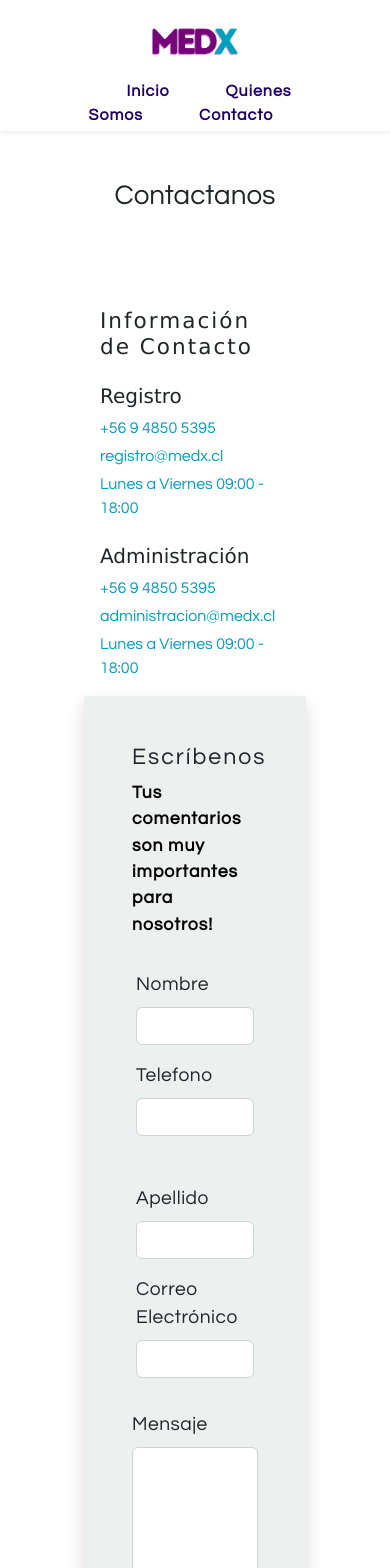
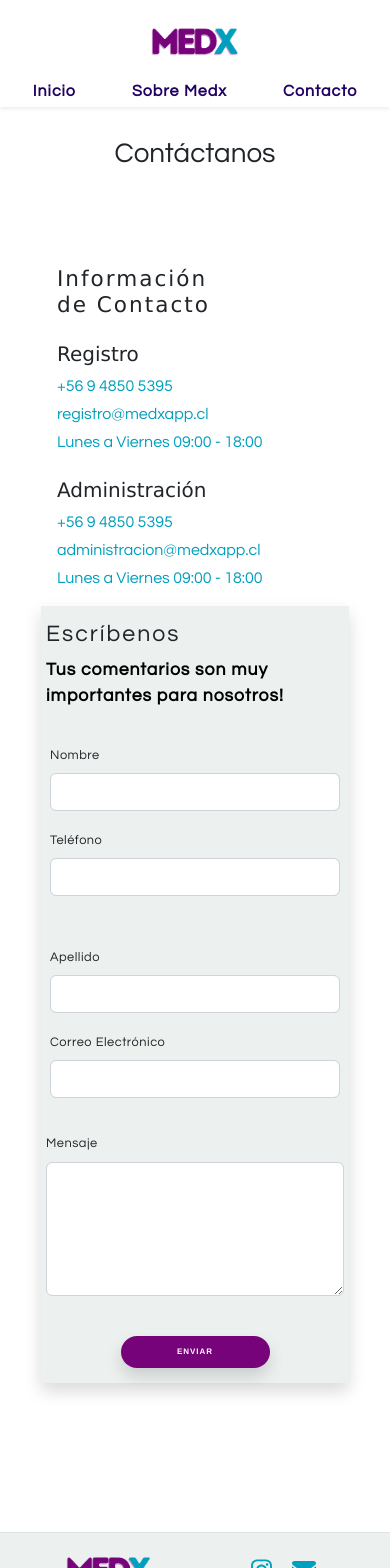
Before and after one commit to tnovak2112/medx, an Angular app: page /contact in a window 390 px wide. Shown: the top 1568 px of the page. Built offline with nearby package versions, Linux system fonts and the light colour scheme.

Commit message:
arreglos en responsividad pantallas pequeñas, navbar, contacto, doc-profile

```diff
--- a/src/app/features/about/views/about.component.html
+++ b/src/app/features/about/views/about.component.html
@@ -9,7 +9,7 @@
 
 <div class="container mb-5 p-5" id="container">
   <div class="row justify-content-center text-center">
-    <h1>SOBRE MEDX</h1>
+    <h1>Bienvenid@s a MEDX</h1>
     <h3>
       Encuentra profesionales de salud de manera fácil y rápida con nuestra StartUp.
     </h3>
--- a/src/app/features/category/components/filters-display/profile-cards/profile-cards.component.css
+++ b/src/app/features/category/components/filters-display/profile-cards/profile-cards.component.css
@@ -44,7 +44,7 @@ button{
     width: 100%;
     height: 100%;
     object-fit: cover;
-    object-position: top;
+    object-position: center;
 }
 p{
     color: lightslategrey;
--- a/src/app/features/contact/views/contact.component.css
+++ b/src/app/features/contact/views/contact.component.css
@@ -1,3 +1,6 @@
+#container{
+    padding: 40px;
+}
 h1{
     font-family: Titulos;
 }
@@ -41,6 +44,7 @@ button:hover{
 }
 #yellow-bg{
     background-color: rgba(218, 226, 223, 0.5);
+    padding: 40px;
 }
 #subtitle{
     font-family: Titulos;
@@ -49,3 +53,18 @@ button:hover{
     font-size: 1.1rem;
     font-weight: 700;
 }
+@media (max-width: 576px) {
+    #yellow-bg {
+      padding: 15px 5px;
+    }
+    #container{
+        padding: 10px 5px;
+        margin-top: 20px;
+    }
+    button{
+        font-size: .5rem;
+    }
+    label{
+        font-size: .8rem;
+    }
+  }
--- a/src/app/features/contact/views/contact.component.html
+++ b/src/app/features/contact/views/contact.component.html
@@ -7,9 +7,9 @@
     </nav>
 </div> -->
 
-<div class="container-fluid mb-5 rounded p-5" id="container">
+<div class="container-fluid container-sm mb-5 rounded" id="container">
   <div class="row text-center">
-    <h1>Contactanos</h1>
+    <h1>Contáctanos</h1>
   </div>
   <div class="row p-5">
     <div class="col-lg-3 col-sm-10 p-3">
@@ -19,22 +19,22 @@
       </h4>
       <div class="d-flex flex-column mt-4">
         <h5 class="m-0">Registro</h5>
-        <p class="m-0 mt-2">+56 9 4850 5395</p>
-        <p class="m-0 mt-1">registro@medx.cl</p>
-        <p class="m-0 mt-1">Lunes a Viernes 09:00 - 18:00</p>
+        <p class="m-0 mt-2 text-break">+56 9 4850 5395</p>
+        <p class="m-0 mt-1 text-break">registro@medxapp.cl</p>
+        <p class="m-0 mt-1 text-break">Lunes a Viernes 09:00 - 18:00</p>
       </div>
       <div class="d-flex flex-column mt-4">
         <h5 class="m-0">Administración</h5>
-        <p class="m-0 mt-2">+56 9 4850 5395</p>
-        <p class="m-0 mt-1">administracion@medx.cl</p>
-        <p class="m-0 mt-1">Lunes a Viernes 09:00 - 18:00</p>
+        <p class="m-0 mt-2 text-break">+56 9 4850 5395</p>
+        <p class="m-0 mt-1 text-break">administracion@medxapp.cl</p>
+        <p class="m-0 mt-1 text-break">Lunes a Viernes 09:00 - 18:00</p>
       </div>
     </div>
-    <div class="col-lg-9 col-sm-12 p-5 shadow" id="yellow-bg">
+    <div class="col-lg-9 col-sm-12 shadow" id="yellow-bg">
       <form [formGroup]="contactForm" (ngSubmit)="onSubmitContact()">
         <div class="row">
           <h3>Escríbenos</h3>
-          <p id="subtitle">
+          <p id="subtitle" class="text-break">
             Tus comentarios son muy importantes para nosotros!
           </p>
           <div class="col-lg-6 col-sm-12 p-3">
@@ -48,7 +48,7 @@
               />
             </div>
             <div class="mb-3">
-              <label for="numberInput" class="form-label">Telefono</label>
+              <label for="numberInput" class="form-label">Teléfono</label>
               <input
                 type="text"
                 class="form-control"
--- a/src/app/shared/components/doc-profile/doc-profile.component.css
+++ b/src/app/shared/components/doc-profile/doc-profile.component.css
@@ -10,7 +10,7 @@
     width: 100%;
     height: 100%;
     object-fit: cover;
-    object-position:top
+    object-position: center;
 }
 #linkedin-btn{
     background-color: #0a66c2;
--- a/src/app/shared/components/doc-profile/doc-profile.component.html
+++ b/src/app/shared/components/doc-profile/doc-profile.component.html
@@ -8,7 +8,7 @@
   "
 >
   <div class="row justify-content-center">
-    <div class="col-lg-4 col-sm-8 p-3">
+    <div class="col-lg-4 col-sm-7 p-3">
       <div class="image-container">
         <img class="image-fluid" [src]="profileData.profile_photo" alt="" />
       </div>
@@ -98,23 +98,23 @@
                 <div class="col-lg-6 col-sm-12 p-2 mb-4">
                   <div class="d-flex align-items-center mb-2">
                     <fa-icon class="ps-3" [icon]="location"></fa-icon>
-                    <p class="ps-3 mb-0">
+                    <p class="ps-3 mb-0 text-break">
                       {{ consultData.address }} - {{ communeData.name }}.
                     </p>
                   </div>
                   <div class="d-flex align-items-center">
                     <fa-icon class="ps-3" [icon]="phone"></fa-icon>
-                    <p class="ps-3 mb-0">{{ consultData.phone }}</p>
+                    <p class="ps-3 mb-0 text-break">{{ consultData.phone }}</p>
                   </div>
                 </div>
-                <div class="col-6 p-2 mb-4">
+                <div class="col-lg-6 col-sm-12 p-2 mb-4">
                   <div class="d-flex align-items-center mb-2">
                     <fa-icon class="ps-3" [icon]="envelope"></fa-icon>
-                    <p class="ps-3 mb-0">{{ consultData.email }}</p>
+                    <p class="ps-3 mb-0 text-break">{{ consultData.email }}</p>
                   </div>
                   <div class="d-flex align-items-center">
                     <fa-icon class="ps-3" [icon]="whatsapp"></fa-icon>
-                    <p class="ps-3 mb-0">{{ consultData.whatsapp }}</p>
+                    <p class="ps-3 mb-0 text-break">{{ consultData.whatsapp }}</p>
                   </div>
                 </div>
               </div>
--- a/src/app/shared/components/navbar/navbar.component.html
+++ b/src/app/shared/components/navbar/navbar.component.html
@@ -5,7 +5,7 @@
     </div>
     <div class="col-lg-4 col-sm-12">
       <a routerLink="home" class="m-1 py-2 px-4">Inicio</a>
-      <a routerLink="about" class="m-1 py-2 px-4">Quienes Somos</a>
+      <a routerLink="about" class="m-1 py-2 px-4 text-nowrap">Sobre Medx</a>
       <a routerLink="contact" class="m-1 py-2 px-4">Contacto</a>
     </div>
   </div>
```
